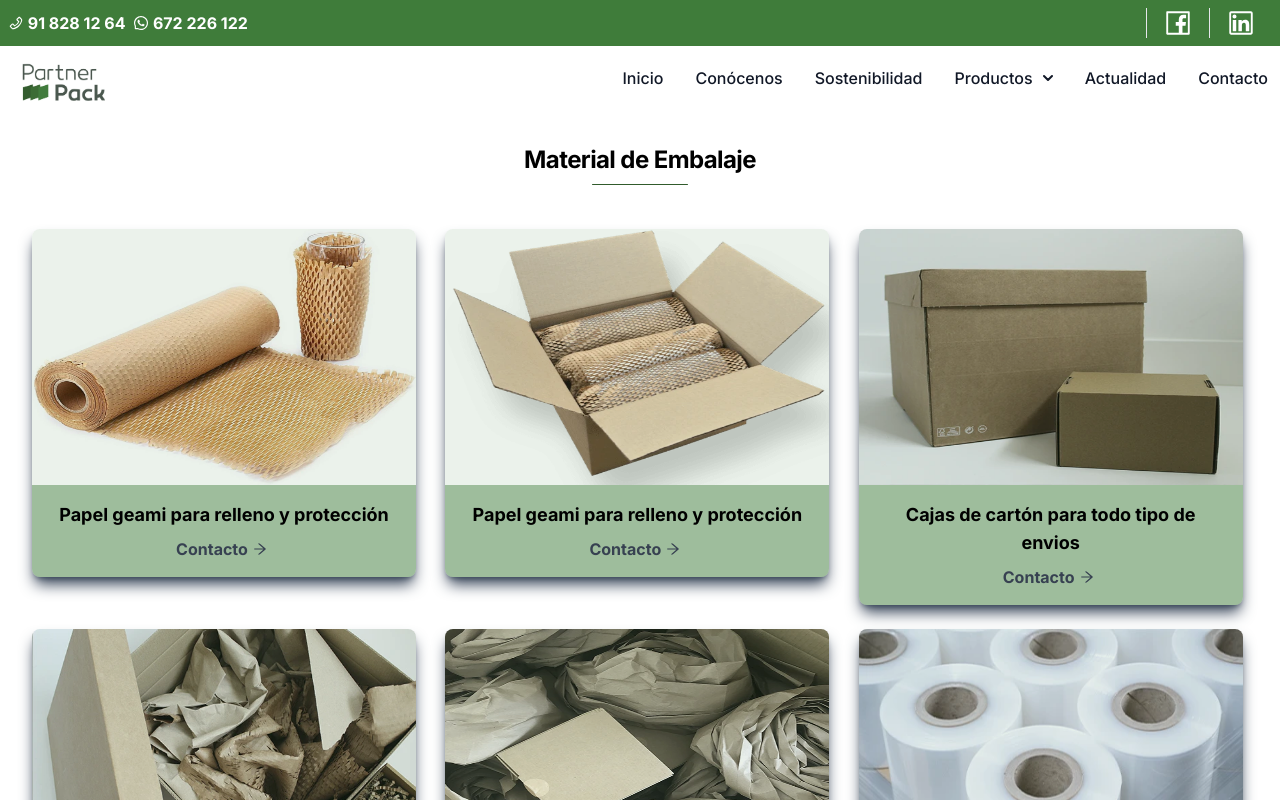
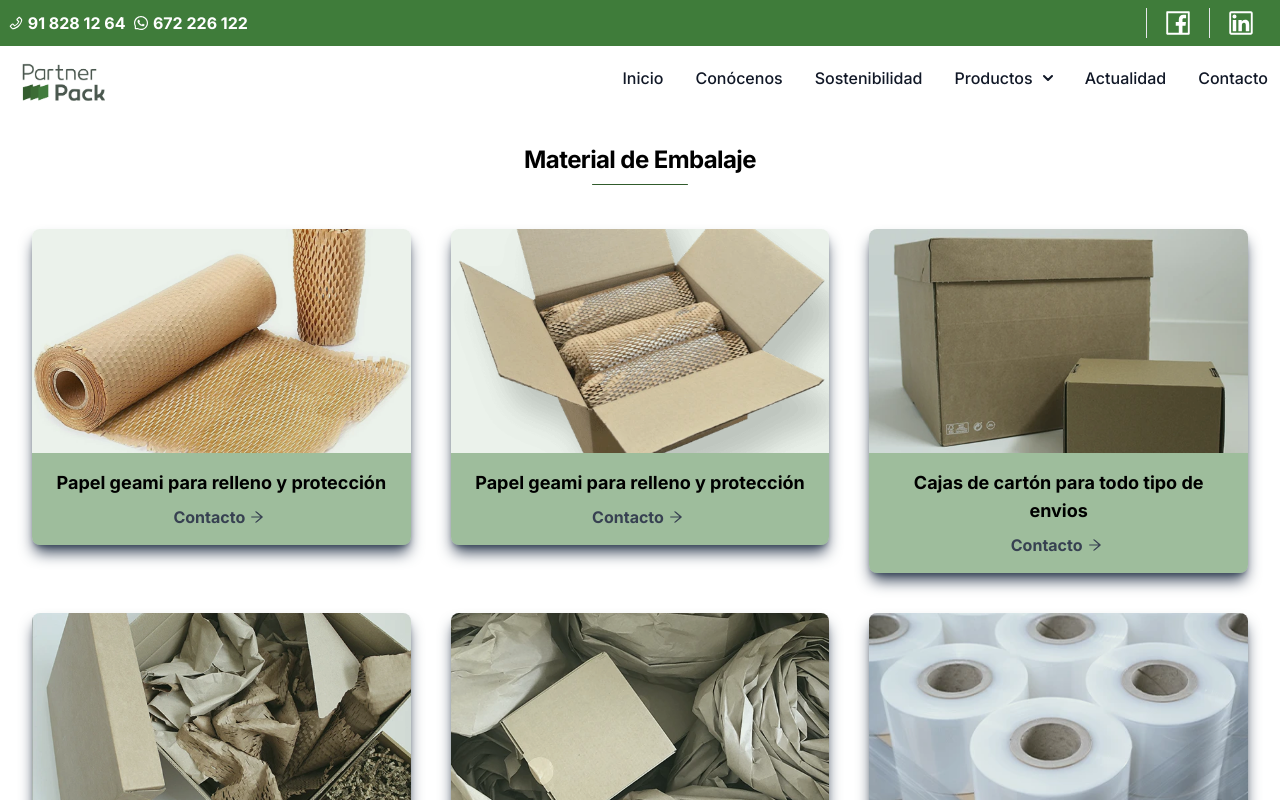
Before and after one commit to Helenagg/partner-pack-2.0, a Next.js app: page /productos/embalaje in a window 1280 px wide. Shown: the top 800 px of the page. Built offline with nearby package versions, Linux system fonts and the light colour scheme.

Commit message:
material de embalaje completed

```diff
--- a/app/productos/embalaje/page.jsx
+++ b/app/productos/embalaje/page.jsx
@@ -95,7 +95,7 @@
           <hr className='border-secondary-light m-2 border-1 w-24 rounded-md' />
         </div>
       </div>
-      <div className='grid grid-cols-1 md:grid-cols-3'>
+      <div className='grid grid-cols-1 md:grid-cols-3 gap-4'>
         {cardData &&
           cardData.map((element, index) => {
             return (
--- a/components/Card/CardProductos.jsx
+++ b/components/Card/CardProductos.jsx
@@ -6,16 +6,14 @@
 const CardProductos = (props) => {
   return (
     <div className='max-w-sm rounded-lg overflow-hidden shadow-lg shadow-slate-700'>
-      <div className='relative'>
-        <div className='aspect-w-16 aspect-h-9'>
+      <div className='relative w-full h-56'>
         <Image
           src={props.urlCard}
           alt={props.alt}
           width={props.width}
           height={props.height}
-            className='w-full h-64'
+          className='w-full h-full object-cover'
         />
-        </div>
 
         <div className='absolute top-0 left-0 w-full h-full bg-primary opacity-10'></div>
       </div>
```
Lines whose indentation alone changed are shown as unchanged.
